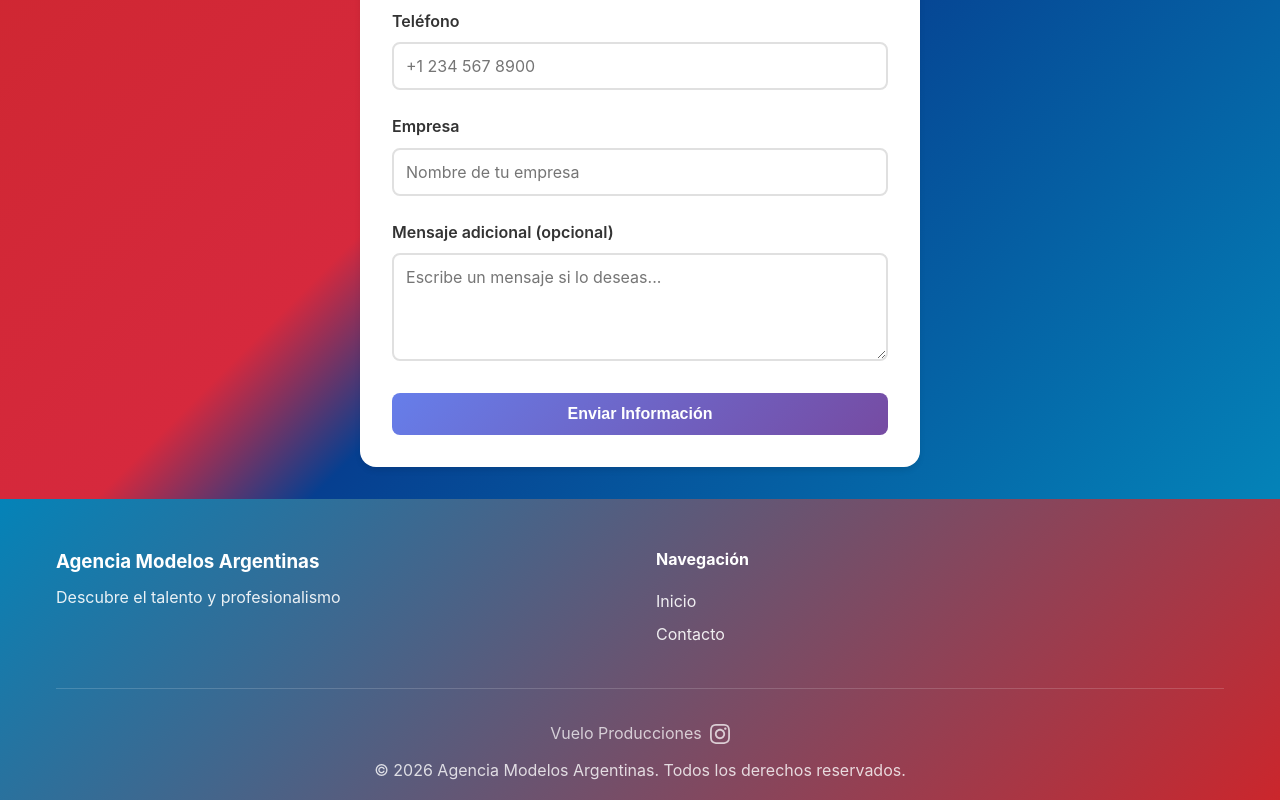
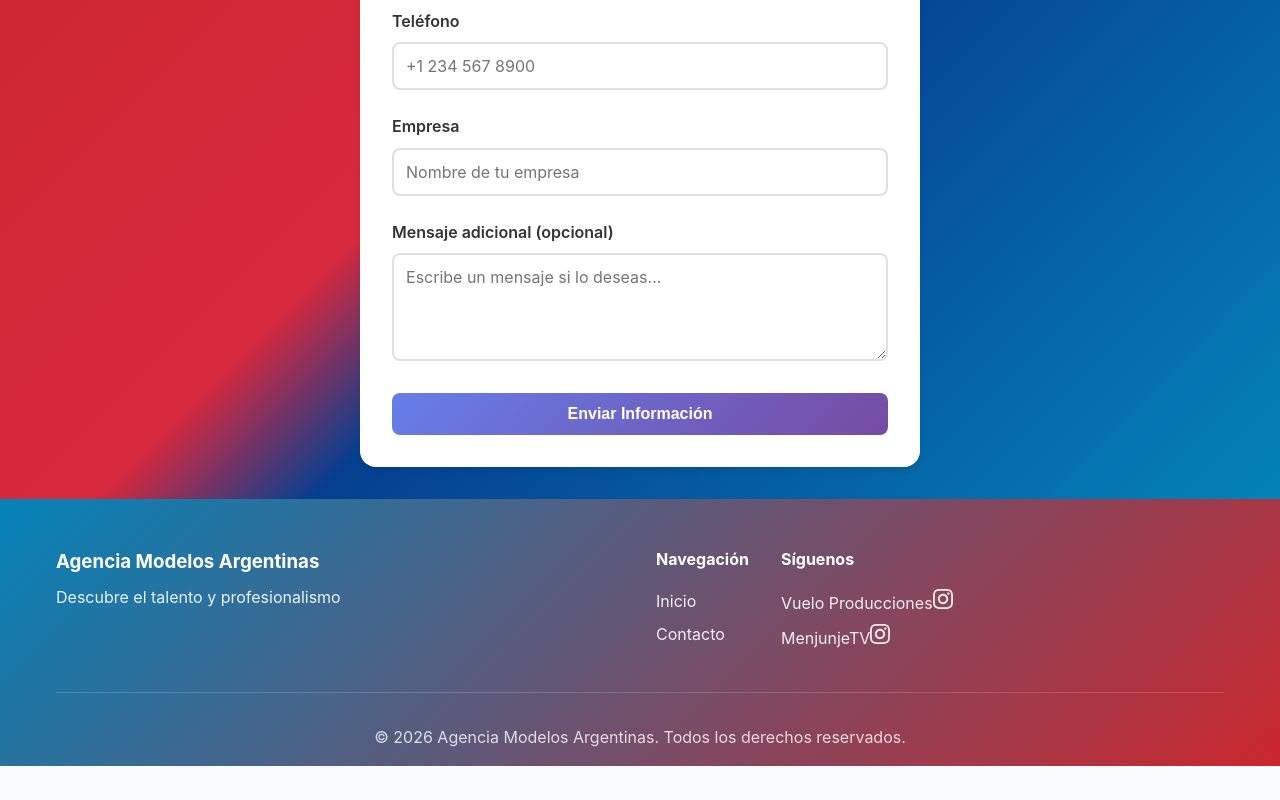
Before and after one commit to JBolivar14/agencia-modelos, a React (Vite) app: page /contacto in a window 1280 px wide. Shown: the part 449-1249 px from the top of the page. After the commit the page ends 1215 px from the top, so only its background shows below. Built offline with nearby package versions, Linux system fonts and the light colour scheme; no server answers; the HTML template or start-up script is replaced by a standard one.

Commit message:
Footer: columna SÃ­guenos (Vuelo Producciones + MenjunjeTV) a la derecha
- Mover Vuelo y MenjunjeTV a columna derecha de NavegaciÃ³n
- Agregar MenjunjeTV con enlace a instagram.com/menjunjetv
- Quitar bloque footer-vuelo del bottom; eliminar estilos obsoletos

```diff
--- a/public/styles.css
+++ b/public/styles.css
@@ -1183,10 +1183,6 @@
     color: #9ca3af;
     font-size: 0.85em;
     margin: 0;
-}
-
-.footer-vuelo {
-    margin-bottom: 0.75rem;
 }
 
 .footer-instagram-link {
--- a/src/components/Layout.css
+++ b/src/components/Layout.css
@@ -169,10 +169,6 @@
   opacity: 0.8;
 }
 
-.footer-vuelo {
-  margin-bottom: 0.75rem;
-}
-
 .footer-instagram-link {
   display: inline-flex;
   align-items: center;
--- a/src/components/Layout.jsx
+++ b/src/components/Layout.jsx
@@ -132,23 +132,24 @@
                 <Link to="/">Inicio</Link>
                 <Link to="/contacto">Contacto</Link>
               </div>
+              <div className="footer-section footer-partners">
+                <h4>Síguenos</h4>
+                <a href="https://www.instagram.com/vuelo.producciones/" target="_blank" rel="noopener noreferrer" className="footer-instagram-link" aria-label="Instagram de Vuelo Producciones">
+                  <span>Vuelo Producciones</span>
+                  <svg className="footer-instagram-icon" xmlns="http://www.w3.org/2000/svg" viewBox="0 0 24 24" fill="currentColor" width="20" height="20" aria-hidden="true">
+                    <path d="M12 2.163c3.204 0 3.584.012 4.85.07 3.252.148 4.771 1.691 4.919 4.919.058 1.265.069 1.645.069 4.849 0 3.205-.012 3.584-.069 4.849-.149 3.225-1.664 4.771-4.919 4.919-1.266.058-1.644.07-4.85.07-3.204 0-3.584-.012-4.849-.07-3.26-.149-4.771-1.699-4.919-4.92-.058-1.265-.07-1.644-.07-4.849 0-3.204.013-3.583.07-4.849.149-3.227 1.664-4.771 4.919-4.919 1.266-.057 1.645-.069 4.849-.069zm0-2.163c-3.259 0-3.667.014-4.947.072-4.358.2-6.78 2.618-6.98 6.98-.059 1.281-.073 1.689-.073 4.948 0 3.259.014 3.668.072 4.948.2 4.358 2.618 6.78 6.98 6.98 1.281.058 1.689.072 4.948.072 3.259 0 3.668-.014 4.948-.072 4.354-.2 6.782-2.618 6.979-6.98.059-1.28.073-1.689.073-4.948 0-3.259-.014-3.667-.072-4.947-.196-4.354-2.617-6.78-6.979-6.98-1.281-.059-1.69-.073-4.949-.073zm0 5.838c-3.403 0-6.162 2.759-6.162 6.162s2.759 6.163 6.162 6.163 6.162-2.759 6.162-6.163c0-3.403-2.759-6.162-6.162-6.162zm0 10.162c-2.209 0-4-1.79-4-4 0-2.209 1.791-4 4-4s4 1.791 4 4c0 2.21-1.791 4-4 4zm6.406-11.845c-.796 0-1.441.645-1.441 1.44s.645 1.44 1.441 1.44c.795 0 1.439-.645 1.439-1.44s-.644-1.44-1.439-1.44z" />
+                  </svg>
+                </a>
+                <a href="https://www.instagram.com/menjunjetv/" target="_blank" rel="noopener noreferrer" className="footer-instagram-link" aria-label="Instagram de MenjunjeTV">
+                  <span>MenjunjeTV</span>
+                  <svg className="footer-instagram-icon" xmlns="http://www.w3.org/2000/svg" viewBox="0 0 24 24" fill="currentColor" width="20" height="20" aria-hidden="true">
+                    <path d="M12 2.163c3.204 0 3.584.012 4.85.07 3.252.148 4.771 1.691 4.919 4.919.058 1.265.069 1.645.069 4.849 0 3.205-.012 3.584-.069 4.849-.149 3.225-1.664 4.771-4.919 4.919-1.266.058-1.644.07-4.85.07-3.204 0-3.584-.012-4.849-.07-3.26-.149-4.771-1.699-4.919-4.92-.058-1.265-.07-1.644-.07-4.849 0-3.204.013-3.583.07-4.849.149-3.227 1.664-4.771 4.919-4.919 1.266-.057 1.645-.069 4.849-.069zm0-2.163c-3.259 0-3.667.014-4.947.072-4.358.2-6.78 2.618-6.98 6.98-.059 1.281-.073 1.689-.073 4.948 0 3.259.014 3.668.072 4.948.2 4.358 2.618 6.78 6.98 6.98 1.281.058 1.689.072 4.948.072 3.259 0 3.668-.014 4.948-.072 4.354-.2 6.782-2.618 6.979-6.98.059-1.28.073-1.689.073-4.948 0-3.259-.014-3.667-.072-4.947-.196-4.354-2.617-6.78-6.979-6.98-1.281-.059-1.69-.073-4.949-.073zm0 5.838c-3.403 0-6.162 2.759-6.162 6.162s2.759 6.163 6.162 6.163 6.162-2.759 6.162-6.163c0-3.403-2.759-6.162-6.162-6.162zm0 10.162c-2.209 0-4-1.79-4-4 0-2.209 1.791-4 4-4s4 1.791 4 4c0 2.21-1.791 4-4 4zm6.406-11.845c-.796 0-1.441.645-1.441 1.44s.645 1.44 1.441 1.44c.795 0 1.439-.645 1.439-1.44s-.644-1.44-1.439-1.44z" />
+                  </svg>
+                </a>
+              </div>
             </div>
           </div>
           <div className="footer-bottom">
-            <p className="footer-vuelo">
-              <a
-                href="https://www.instagram.com/vuelo.producciones/"
-                target="_blank"
-                rel="noopener noreferrer"
-                className="footer-instagram-link"
-                aria-label="Instagram de Vuelo Producciones"
-              >
-                <span className="footer-vuelo-text">Vuelo Producciones</span>
-                <svg className="footer-instagram-icon" xmlns="http://www.w3.org/2000/svg" viewBox="0 0 24 24" fill="currentColor" width="20" height="20" aria-hidden="true">
-                  <path d="M12 2.163c3.204 0 3.584.012 4.85.07 3.252.148 4.771 1.691 4.919 4.919.058 1.265.069 1.645.069 4.849 0 3.205-.012 3.584-.069 4.849-.149 3.225-1.664 4.771-4.919 4.919-1.266.058-1.644.07-4.85.07-3.204 0-3.584-.012-4.849-.07-3.26-.149-4.771-1.699-4.919-4.92-.058-1.265-.07-1.644-.07-4.849 0-3.204.013-3.583.07-4.849.149-3.227 1.664-4.771 4.919-4.919 1.266-.057 1.645-.069 4.849-.069zm0-2.163c-3.259 0-3.667.014-4.947.072-4.358.2-6.78 2.618-6.98 6.98-.059 1.281-.073 1.689-.073 4.948 0 3.259.014 3.668.072 4.948.2 4.358 2.618 6.78 6.98 6.98 1.281.058 1.689.072 4.948.072 3.259 0 3.668-.014 4.948-.072 4.354-.2 6.782-2.618 6.979-6.98.059-1.28.073-1.689.073-4.948 0-3.259-.014-3.667-.072-4.947-.196-4.354-2.617-6.78-6.979-6.98-1.281-.059-1.69-.073-4.949-.073zm0 5.838c-3.403 0-6.162 2.759-6.162 6.162s2.759 6.163 6.162 6.163 6.162-2.759 6.162-6.163c0-3.403-2.759-6.162-6.162-6.162zm0 10.162c-2.209 0-4-1.79-4-4 0-2.209 1.791-4 4-4s4 1.791 4 4c0 2.21-1.791 4-4 4zm6.406-11.845c-.796 0-1.441.645-1.441 1.44s.645 1.44 1.441 1.44c.795 0 1.439-.645 1.439-1.44s-.644-1.44-1.439-1.44z" />
-                </svg>
-              </a>
-            </p>
             <p>&copy; 2026 Agencia Modelos Argentinas. Todos los derechos reservados.</p>
           </div>
         </div>
```
Also changed, not shown: public/home.html (+15 -8 lines), public/modelo-detalle.html (+15 -8 lines).
